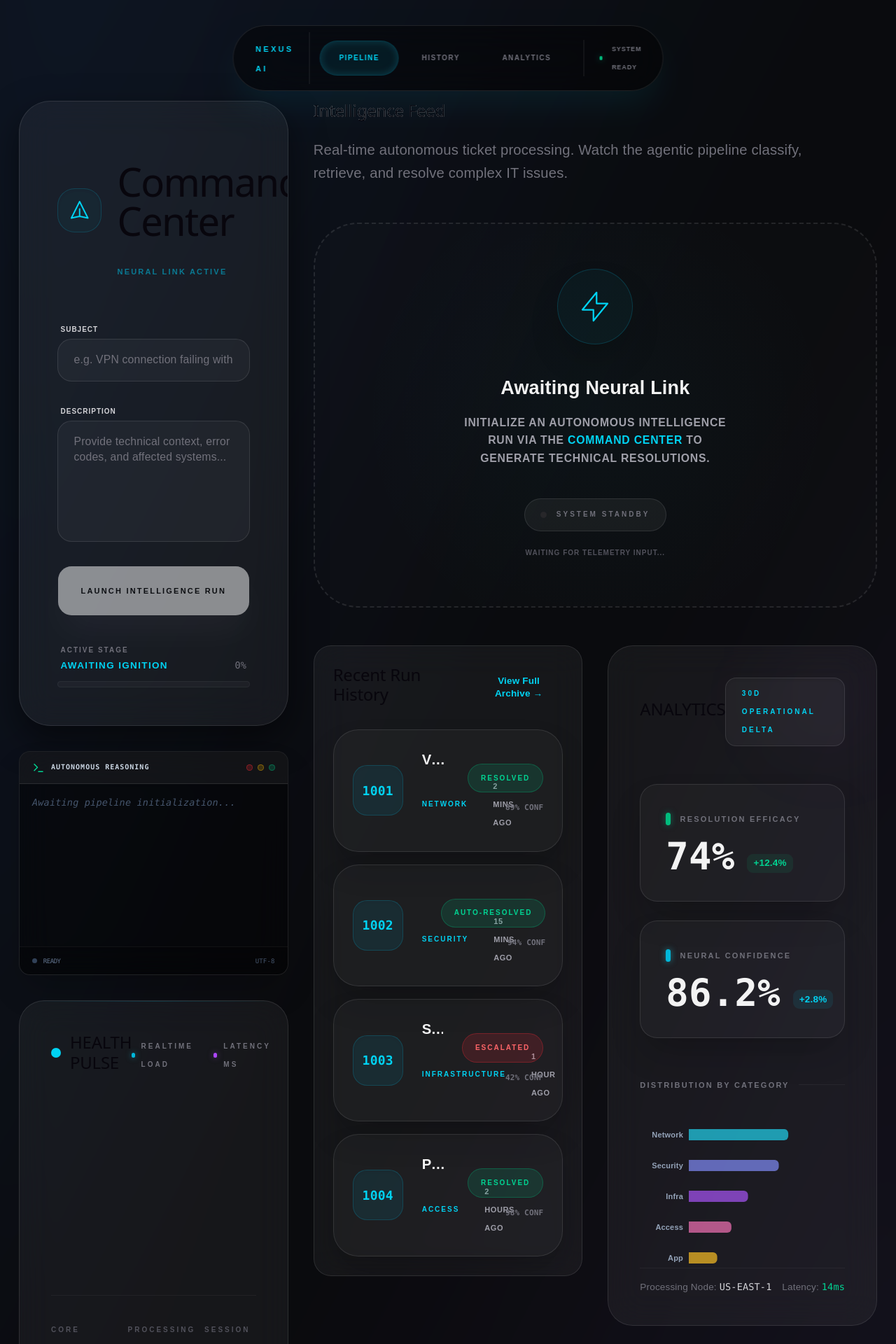
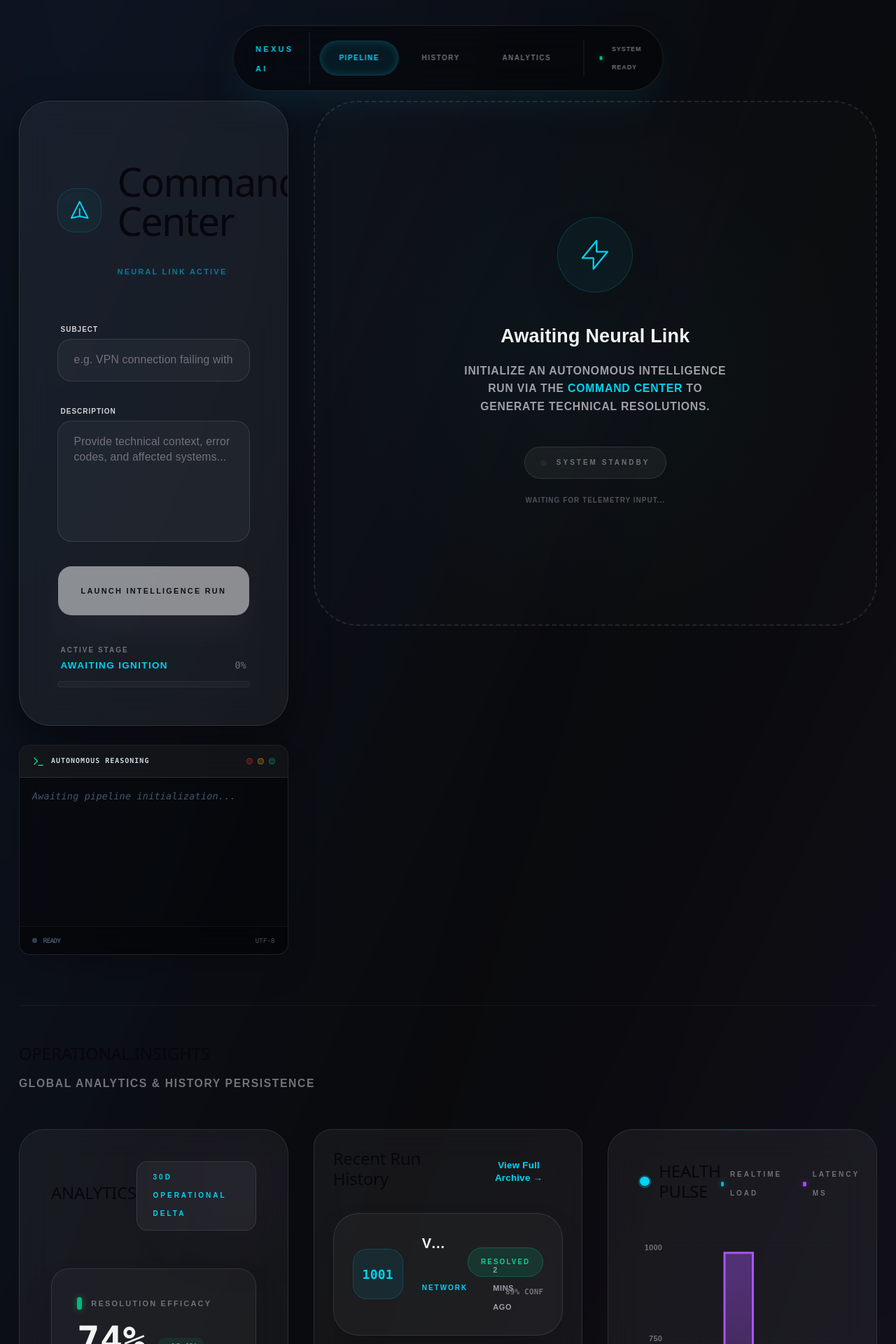
Before and after one commit to DEVESH1676/Hackathon, a React (Vite) app in the folder frontend-v2/: page / in a window 1280 px wide. Shown: the top 1920 px of the page at 70% size. Built offline with nearby package versions, Linux system fonts and the light colour scheme.

Commit message:
feat(02-07): re-architect dashboard layout for optimal user flow and balance

```diff
--- a/frontend-v2/src/App.tsx
+++ b/frontend-v2/src/App.tsx
@@ -1,27 +1,55 @@
 import MainLayout from './layouts/MainLayout'
 import IntelligenceFeed from './components/Pipeline/IntelligenceFeed'
+import TicketForm from "./components/Command/TicketForm"
+import GlowingProgressBar from "./components/Command/GlowingProgressBar"
+import TerminalLogs from "./components/Visuals/TerminalLogs"
+import HealthPulse from "./components/Pulse/HealthPulse"
+import HistoryMock from "./components/History/HistoryMock"
+import AnalyticsMock from "./components/Analytics/AnalyticsMock"
 import { usePipeline } from './hooks/usePipeline'
 
 function App() {
-  const { state } = usePipeline();
+  const { state, startPipeline } = usePipeline();
+  const isPipelineActive = state.stage !== 'idle' && state.stage !== 'complete' && state.stage !== 'error';
 
   return (
     <MainLayout>
-      <div className="space-y-12">
-        {/* Intelligence Feed Header */}
-        <div className="flex flex-col gap-4">
-          <h2 className="text-4xl font-bold tracking-tight bg-gradient-to-r from-white to-white/40 bg-clip-text text-transparent">
-            Intelligence Feed
-          </h2>
-          <p className="text-zinc-500 text-lg max-w-2xl leading-relaxed text-pretty">
-            Real-time autonomous ticket processing. Watch the agentic pipeline classify, retrieve, and resolve complex IT issues.
-          </p>
+      <div className="space-y-16">
+
+        {/* ROW 1: ACTIVE OPERATIONS */}
+        <div id="classify" className="grid grid-cols-1 lg:grid-cols-12 gap-8 items-start">
+
+          {/* LEFT: Command & Logs */}
+          <div className="lg:col-span-4 space-y-6 lg:sticky lg:top-32">
+            <div className="glass rounded-[2.5rem] p-8 lg:p-12 border-white/10 shadow-[0_20px_50px_rgba(0,0,0,0.5)] relative overflow-hidden group">
+              <div className="absolute top-0 left-0 right-0 h-px bg-gradient-to-r from-transparent via-cyan-500/50 to-transparent opacity-0 group-hover:opacity-100 transition-opacity duration-700" />
+
+              <div className="flex items-center gap-5 mb-12">
+                <div className="w-14 h-14 rounded-3xl bg-cyan-500/5 border border-cyan-500/20 flex items-center justify-center text-cyan-400 shrink-0 shadow-inner">
+                  <svg className="w-7 h-7" fill="none" viewBox="0 0 24 24" stroke="currentColor">
+                    <path strokeLinecap="round" strokeLinejoin="round" strokeWidth={1.5} d="M12 19l9 2-9-18-9 18 9-2zm0 0v-8" />
+                  </svg>
+                </div>
+                <div>
+                  <h1 className="text-3xl font-black tracking-tighter text-white/95 leading-none">Command Center</h1>
+                  <p className="text-[11px] text-cyan-500/60 font-black uppercase tracking-[0.2em] mt-3">Neural Link Active</p>
+                </div>
               </div>
 
-        {/* Pipeline Stages Placeholder */}
-        <div id="classify" className="space-y-8">
+              <TicketForm onSubmit={startPipeline} isLoading={isPipelineActive} />
+              <GlowingProgressBar progress={state.progress} stage={state.stage} />
+            </div>
+
+            {/* Terminal always visible for active feedback */}
+            <div className="h-[300px]">
+              <TerminalLogs />
+            </div>
+          </div>
+
+          {/* RIGHT: Intelligence Feed */}
+          <div className="lg:col-span-8">
             {state.stage === 'idle' ? (
-            <div className="min-h-[550px] rounded-[3.5rem] border-2 border-dashed border-white/10 flex flex-col items-center justify-center group hover:border-cyan-500/30 transition-all duration-1000 bg-white/[0.01] relative overflow-hidden">
+              <div className="min-h-[750px] h-full rounded-[3.5rem] border-2 border-dashed border-white/10 flex flex-col items-center justify-center group hover:border-cyan-500/30 transition-all duration-1000 bg-white/[0.01] relative overflow-hidden">
                 <div className="absolute inset-0 bg-[radial-gradient(circle_at_center,rgba(34,211,238,0.03),transparent_70%)]" />
 
                 <div className="flex flex-col items-center gap-10 max-w-md text-center relative z-10 px-12">
@@ -53,6 +81,28 @@ function App() {
             )}
           </div>
         </div>
+
+        {/* ROW 2: SYSTEM INSIGHTS */}
+        <div className="space-y-12 pt-12 border-t border-white/5">
+          <div className="flex flex-col gap-2">
+            <h2 className="text-3xl font-black tracking-tightest text-white/95 uppercase tracking-widest">Operational Insights</h2>
+            <p className="text-zinc-500 text-sm font-bold uppercase tracking-widest">Global Analytics & History Persistence</p>
+          </div>
+
+          <div className="grid grid-cols-1 xl:grid-cols-3 gap-8">
+            <div id="analytics" className="xl:col-span-1 h-full">
+              <AnalyticsMock />
+            </div>
+            <div id="history" className="xl:col-span-1 h-full">
+              <HistoryMock />
+            </div>
+            <div className="xl:col-span-1 h-full">
+              <HealthPulse />
+            </div>
+          </div>
+        </div>
+
+      </div>
     </MainLayout>
   )
 }
--- a/frontend-v2/src/layouts/MainLayout.tsx
+++ b/frontend-v2/src/layouts/MainLayout.tsx
@@ -1,79 +1,20 @@
 import React from "react";
 import PillNavbar from "../components/Navigation/PillNavbar";
-import HealthPulse from "../components/Pulse/HealthPulse";
-import HistoryMock from "../components/History/HistoryMock";
-import AnalyticsMock from "../components/Analytics/AnalyticsMock";
-import TicketForm from "../components/Command/TicketForm";
-import GlowingProgressBar from "../components/Command/GlowingProgressBar";
-import TerminalLogs from "../components/Visuals/TerminalLogs";
 import { AuroraBackground } from "../components/Visuals/AuroraBackground";
-import { usePipeline } from "../hooks/usePipeline";
 
 const MainLayout: React.FC<{ children: React.ReactNode }> = ({ children }) => {
-  const { state, startPipeline } = usePipeline();
-
   return (
     <AuroraBackground className="z-0">
       <div className="min-h-screen text-white font-sans selection:bg-cyan-500/30 overflow-x-hidden text-balance w-full">
         <PillNavbar />
 
-        <main className="relative z-10 pt-32 pb-20 px-6 max-w-[1600px] mx-auto">
-          <div className="grid grid-cols-1 lg:grid-cols-12 gap-8 items-start">
-
-            {/* Left Panel: Command Center (4 Cols) */}
-            <div className="lg:col-span-4 space-y-8 lg:sticky lg:top-32">
-              <div className="glass rounded-[2.5rem] p-8 lg:p-12 border-white/10 shadow-[0_20px_50px_rgba(0,0,0,0.5)] relative overflow-hidden group">
-                <div className="absolute top-0 left-0 right-0 h-px bg-gradient-to-r from-transparent via-cyan-500/50 to-transparent opacity-0 group-hover:opacity-100 transition-opacity duration-700" />
-
-                <div className="flex items-center gap-5 mb-12">
-                  <div className="w-14 h-14 rounded-3xl bg-cyan-500/5 border border-cyan-500/20 flex items-center justify-center text-cyan-400 shrink-0 shadow-inner">
-                    <svg className="w-7 h-7" fill="none" viewBox="0 0 24 24" stroke="currentColor">
-                      <path strokeLinecap="round" strokeLinejoin="round" strokeWidth={1.5} d="M12 19l9 2-9-18-9 18 9-2zm0 0v-8" />
-                    </svg>
-                  </div>
-                  <div>
-                    <h1 className="text-3xl font-black tracking-tighter text-white/95 leading-none">Command Center</h1>
-                    <p className="text-[11px] text-cyan-500/60 font-black uppercase tracking-[0.2em] mt-3">Neural Link Active</p>
-                  </div>
-                </div>
-
-                <TicketForm
-                  onSubmit={startPipeline}
-                  isLoading={state.stage !== 'idle' && state.stage !== 'complete' && state.stage !== 'error'}
-                />
-
-                <GlowingProgressBar progress={state.progress} stage={state.stage} />
-              </div>
-
-              <div className="h-[320px]">
-                <TerminalLogs />
-              </div>
-
-              <HealthPulse />
-            </div>
-
-            {/* Right Panel: Intelligence Feed (8 Cols) */}
-            <div className="lg:col-span-8 space-y-12">
-              <section id="feed-root" className="min-h-[600px]">
+        <main className="relative z-10 pt-32 pb-20 px-6 max-w-[1700px] mx-auto">
           {children}
-              </section>
-
-              <div className="grid grid-cols-1 md:grid-cols-2 gap-8">
-                <section id="history">
-                  <HistoryMock />
-                </section>
-                <section id="analytics">
-                  <AnalyticsMock />
-                </section>
-              </div>
-            </div>
-
-          </div>
         </main>
 
         {/* Footer Branding */}
         <footer className="relative z-10 py-16 px-8 border-t border-white/5 bg-black/40 mt-24">
-        <div className="max-w-[1600px] mx-auto flex flex-col md:flex-row justify-between items-center gap-8 text-pretty">
+          <div className="max-w-[1700px] mx-auto flex flex-col md:flex-row justify-between items-center gap-8 text-pretty">
             <div className="flex items-center gap-4 opacity-80 transition-all cursor-default">
               <div className="w-10 h-10 rounded-xl bg-white/5 border border-white/10 flex items-center justify-center shadow-2xl">
                 <span className="text-[12px] font-black text-white">N</span>
@@ -86,11 +27,10 @@ const MainLayout: React.FC<{ children: React.ReactNode }> = ({ children }) => {
               <a href="#" className="hover:text-cyan-400 transition-colors duration-300">Security Audit</a>
             </div>
           </div>
-        <div className="max-w-[1600px] mx-auto mt-12 pt-8 border-t border-white/[0.02] flex justify-center">
+          <div className="max-w-[1700px] mx-auto mt-12 pt-8 border-t border-white/[0.02] flex justify-center">
             <p className="text-[10px] font-bold text-zinc-700 uppercase tracking-[0.4em]">© 2026 NEXUS AI CORE • GLOBAL ARCHITECTURE</p>
           </div>
         </footer>
-
       </div>
     </AuroraBackground>
   );
```
Lines whose indentation alone changed are shown as unchanged.
